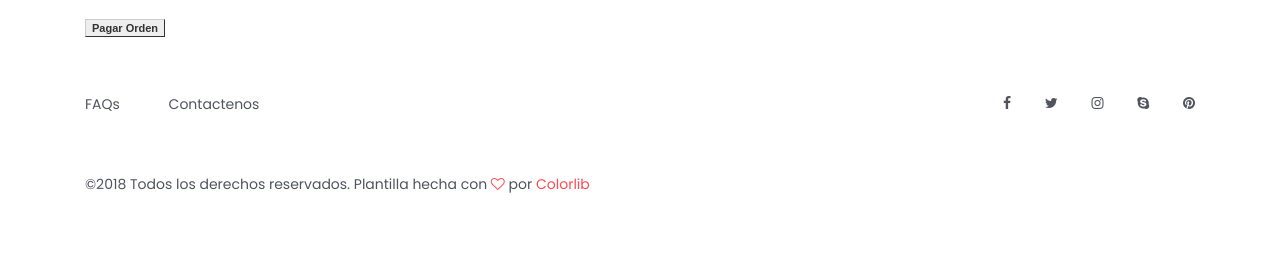
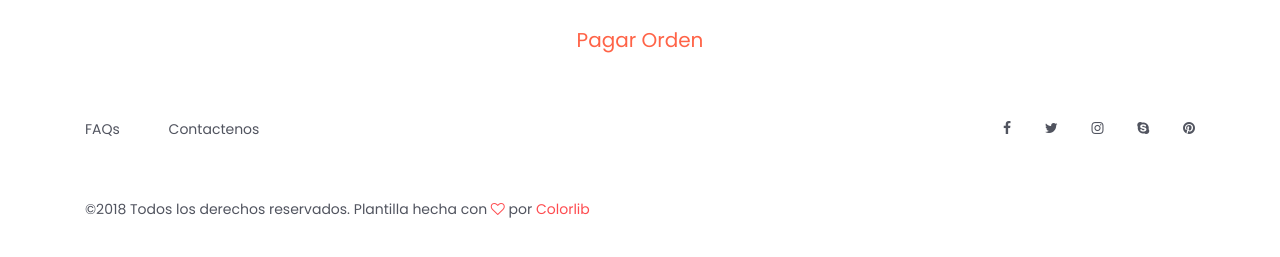
Before and after one commit to mcguegi/miniapp-prueba-tecnica, a Django app: template templates/petit/pagarProductos.html in a window 1280 px wide. Shown: the part 339-596 px from the top of the page. Run offline with Django 3.2, Linux system fonts and the light colour scheme; the template is opened without the code that fills it, so the values that code supplies are empty; parts of the project's set-up code (start-up, migrations or seed data) failed here and were passed over; some libraries are stand-ins or nearby versions.

Commit message:
Ajustes de comentarios y banderas

```diff
--- a/apps/petit/apiTPaga.py
+++ b/apps/petit/apiTPaga.py
@@ -14,8 +14,6 @@ class ApiTPaga:
         #Se codifica el usuario y la contraseña del API en base64 y posteriormente se convierte a string para poder ponerlo en la cabecera de autorizacion
         auth_encode = base64.b64encode(bytes(auth_string, 'utf-8'))
         auth_var = auth_encode.decode('ascii')
-
-        # Base 64 Auth data bWluaWFwcC1nYXRvMzptaW5pYXBwbWEtMTIz'
 
         self.headers = {
             'Authorization': 'Basic '+str(auth_var),
--- a/apps/petit/urls.py
+++ b/apps/petit/urls.py
@@ -7,7 +7,7 @@ from django.contrib.auth.decorators import login_required
 app_name = 'petit'
 
 urlpatterns = [
-    path('inicio', views.inicio, name='inicio'),
+    #path('inicio', views.inicio, name='inicio'),
     path('productos', views.listarProductos, name='listarProductos'),
     path('hacerOrden', views.hacerOrden, name='hacerOrden'),
     path('pagarOrden/<int:order_id>', views.pagarOrden, name='pagarOrden'),
--- a/minicomercio/urls.py
+++ b/minicomercio/urls.py
@@ -16,12 +16,13 @@ Including another URLconf
 from django.contrib import admin
 from django.urls import path, include
 from django.contrib.auth.views import LoginView
-from apps.petit.views import logout_view
+from apps.petit.views import inicio,logout_view
 from django.contrib.auth import views as auth_views
 from django.conf import settings
 
 urlpatterns = [
     path('admin/', admin.site.urls),
+    path('', inicio, name='inicio'),
     path('login/', auth_views.LoginView.as_view(), name='login'),
     path('log_out/', logout_view, name='logout'),
     path('petit/', include('apps.petit.urls'))
--- a/static/css/main_styles.css
+++ b/static/css/main_styles.css
@@ -1758,15 +1758,3 @@ section
 	float: none; /* Added */
 	margin-bottom: 10px;
 }
-
-.fakeButton {
-  font: bold 11px Arial;
-  text-decoration: none;
-  background-color: #EEEEEE;
-  color: #333333;
-  padding: 2px 6px 2px 6px;
-  border-top: 1px solid #CCCCCC;
-  border-right: 1px solid #333333;
-  border-bottom: 1px solid #333333;
-  border-left: 1px solid #CCCCCC;
-}
--- a/templates/base/base.html
+++ b/templates/base/base.html
@@ -93,7 +93,7 @@
                                 </div>
                                 <nav class="navbar">
                                     <ul class="navbar_menu">
-                                        <li><a href="{% url 'petit:inicio' %}">Inicio</a></li>
+                                        <li><a href="{% url 'inicio' %}">Inicio</a></li>
                                         <li><a href="{% url 'petit:listarProductos' %}">Tienda</a></li>
                                         <li><a href="{% url 'petit:consultarTransacciones' %}">Transacciones</a></li>
                                         <li><a href="#">Revertir Pagos</a></li>
@@ -125,7 +125,7 @@
                     <ul class="menu_top_nav">
                         <li class="menu_item has-children">
                             <a href="#">
-                                usd
+                                COP
                                 <i class="fa fa-angle-down"></i>
                             </a>
                             <ul class="menu_selection">
@@ -137,7 +137,7 @@
                         </li>
                         <li class="menu_item has-children">
                             <a href="#">
-                                English
+                                Español
                                 <i class="fa fa-angle-down"></i>
                             </a>
                             <ul class="menu_selection">
@@ -149,7 +149,7 @@
                         </li>
                         <li class="menu_item has-children">
                             <a href="#">
-                                My Account
+                                Mi Cuenta
                                 <i class="fa fa-angle-down"></i>
                             </a>
                             <ul class="menu_selection">
@@ -157,7 +157,7 @@
                                 <li><a href="{% url 'logout' %}"><i class="fa fa-user-plus" aria-hidden="true"></i>Salir</a></li>
                             </ul>
                         </li>
-                        <li><a href="{% url 'petit:inicio' %}">Inicio</a></li>
+                        <li><a href="{% url 'inicio' %}">Inicio</a></li>
                         <li><a href="{% url 'petit:listarProductos' %}">Tienda</a></li>
                         <li><a href="{% url 'petit:consultarTransacciones' %}">Transacciones</a></li>
                     </ul>
--- a/templates/petit/pagarProductos.html
+++ b/templates/petit/pagarProductos.html
@@ -33,7 +33,7 @@ Pago de Productos
 		</tr>
 	</tbody>
 </table>
-<a href="{{ order.n_tokenpayment }}" class="fakeButton">Pagar Orden</a>
+<a href="{{ order.n_tokenpayment }}" class="btn btn-pagos btn-lg btn-block">Pagar Orden</a>
 <!-- <form action="{{ order.n_tokenpayment }}">
 	<input id="pagarO" type="submit" class="btn btn-pagos btn-lg btn-block" value="Pagar Orden">
 </form> -->
--- a/templates/registration/login.html
+++ b/templates/registration/login.html
@@ -35,7 +35,7 @@
       </div>
       <button class="btn btn-lg btn-warning btn-block" type="submit">Iniciar Sesion Operador</button>
     </form>
-    <form class="form-signin" action="{% url 'petit:inicio' %}">
+    <form class="form-signin" action="{% url 'inicio' %}">
       <input class="btn btn-lg btn-warning btn-block" type="submit" value="Entrar como cliente" />
     </form>
   </div>
```
Also changed, not shown: apps/petit/views.py (+0 -8 lines), minicomercio/settings.py (+2 -5 lines).
